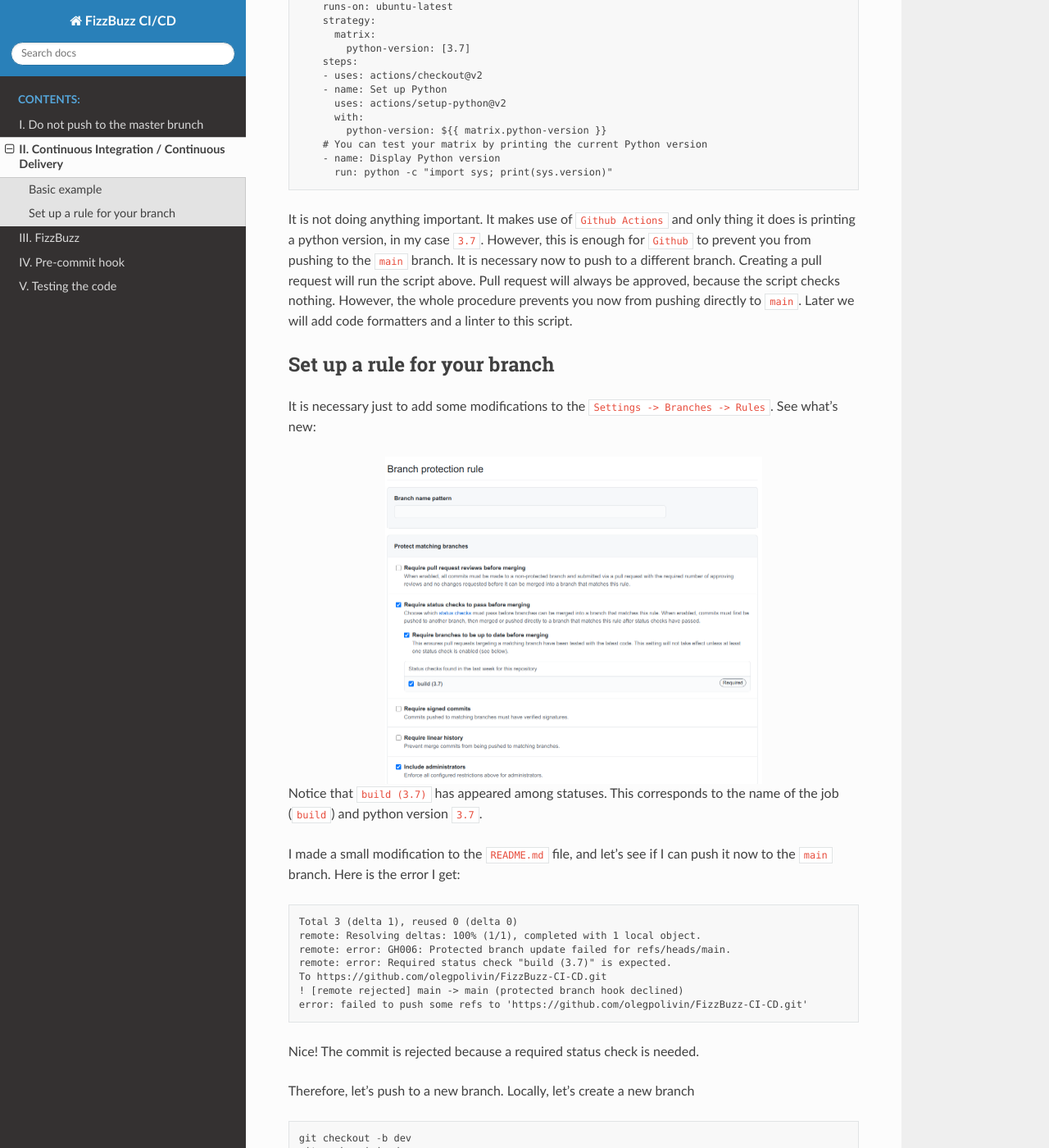
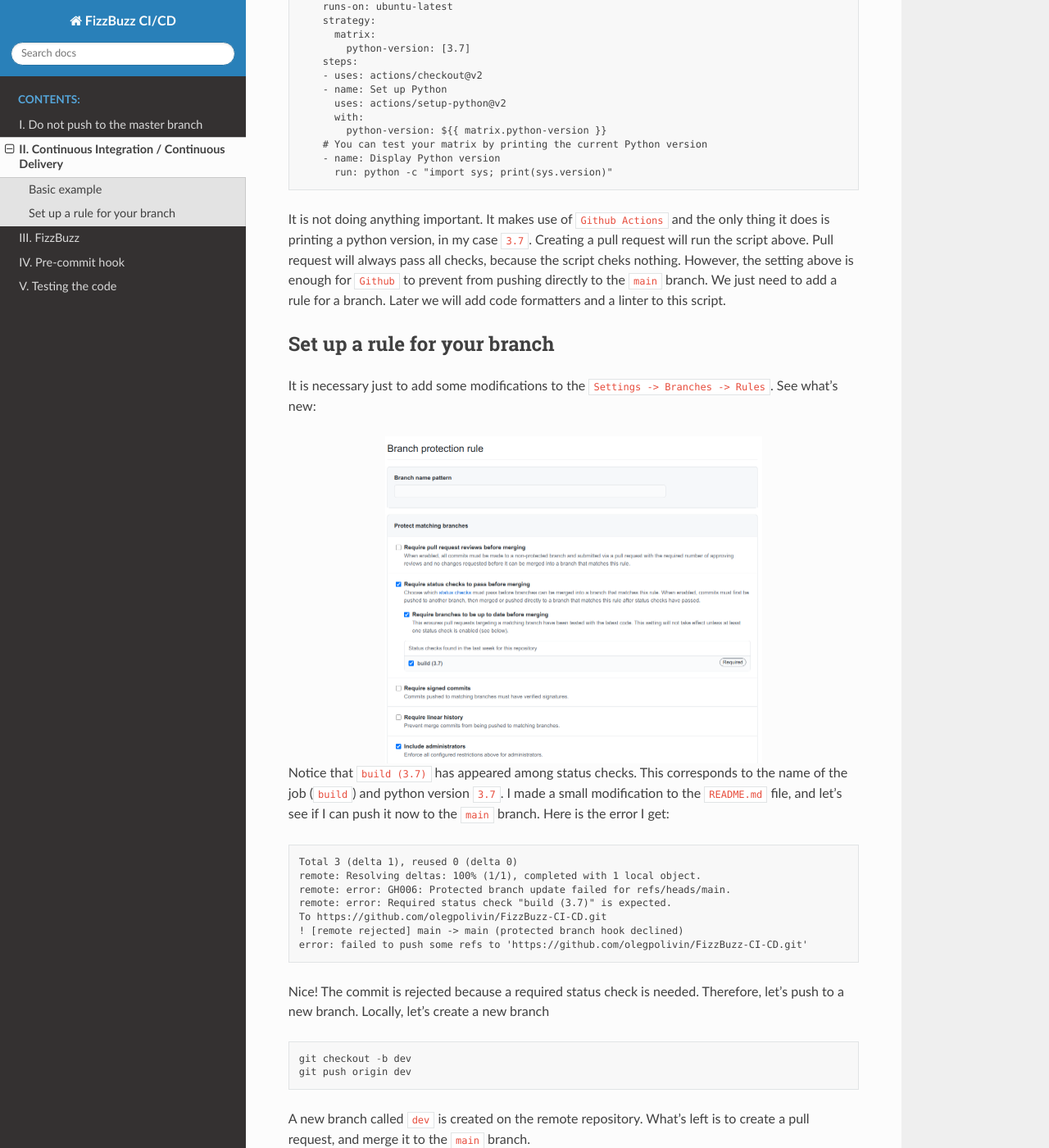
Before and after one commit to AimLight/FizzBuzz-CI-CD, a Sphinx documentation site: the page built from docs/source/PartII.rst, in a window 1280 px wide and 1400 px high, scrolled down 618 px. Shown: the whole window at 82% size. Built offline with Sphinx 7.4.7 and the Read the Docs theme 2.0.0, drawn with Linux system fonts in a browser that asks for light colours; pages that are not in the unit, such as notebooks, are missing from menus; some of the changed text lies outside the part shown.

Commit message:
Updated docs

```diff
--- a/docs/source/PartII.rst
+++ b/docs/source/PartII.rst
@@ -1,8 +1,9 @@
 II. Continuous Integration / Continuous Delivery
 ================================================
 
-In practice one needs to add a config file to the repository under ``.github/workflows`` folder.
-My file is located here:
+In order to start with CI/CD using GitHub Actions one just needs to add
+a config file to the repository under ``.github/workflows`` folder.
+You can find my configuration here:
 ::
 
   https://github.com/olegpolivin/FizzBuzz-CI-CD/blob/main/.github/workflows/ci.yml
@@ -10,7 +11,7 @@
 Basic example
 **********************************
 
-For example:
+The most basic configuration file might be the following one:
 ::
 
   # This workflow will install Python dependencies, run tests and lint with a variety of Python versions
@@ -39,12 +40,12 @@
       - name: Display Python version
         run: python -c "import sys; print(sys.version)"
 
-It is not doing anything important. It makes use of ``Github Actions`` and only thing it does
-is printing a python version, in my case ``3.7``. However, this is enough for ``Github`` to
-prevent you from pushing to the ``main`` branch. It is necessary now to push to a different branch.
-Creating a pull request will run the script above. Pull request will always be approved,
-because the script checks nothing. However, the whole procedure prevents you now from pushing
-directly to ``main``. Later we will add code formatters and a linter to this script.
+It is not doing anything important. It makes use of ``Github Actions`` and the only
+thing it does is printing a python version, in my case ``3.7``.
+Creating a pull request will run the script above. Pull request will always pass all
+checks, because the script cheks nothing. However, the setting above is enough
+for ``Github`` to prevent from pushing directly to the ``main`` branch. We just need to
+add a rule for a branch. Later we will add code formatters and a linter to this script.
 
 Set up a rule for your branch
 **********************************
@@ -56,11 +57,10 @@
    :scale: 50 %
    :align: center
 
-Notice that ``build (3.7)`` has appeared among statuses. This corresponds to the name of the job
-(``build``) and python version ``3.7``.
-
-I made a small modification to the ``README.md`` file, and let's see if I can push it now to
-the ``main`` branch. Here is the error I get:
+Notice that ``build (3.7)`` has appeared among status checks.
+This corresponds to the name of the job (``build``) and python version ``3.7``.
+I made a small modification to the ``README.md`` file,
+and let's see if I can push it now to the ``main`` branch. Here is the error I get:
 ::
 
   Total 3 (delta 1), reused 0 (delta 0)
@@ -73,7 +73,6 @@
 
 
 Nice! The commit is rejected because a required status check is needed.
-
 Therefore, let's push to a new branch. Locally, let's create a new branch
 ::
 
@@ -94,5 +93,5 @@
    :align: center
 
 We would like to introduce actions or tests to be performed, before the pull request is
-ready to be approved, so let's produce code that will be actually checked. It will be
-a solution to the ``FizzBuzz`` problem, see the next chapter :ref:`III. FizzBuzz`.
+ready to be approved, so let's provide code that will be actually checked. We will
+consider solving the ``FizzBuzz`` problem, see the next section :ref:`III. FizzBuzz`.
```
Also changed, not shown: docs/source/PartI.rst (+12 -12 lines), docs/source/PartIII.rst (+12 -12 lines), docs/source/PartIV.rst (+10 -6 lines), docs/source/PartV.rst (+7 -5 lines), docs/source/index.rst (+22 -1 lines).
